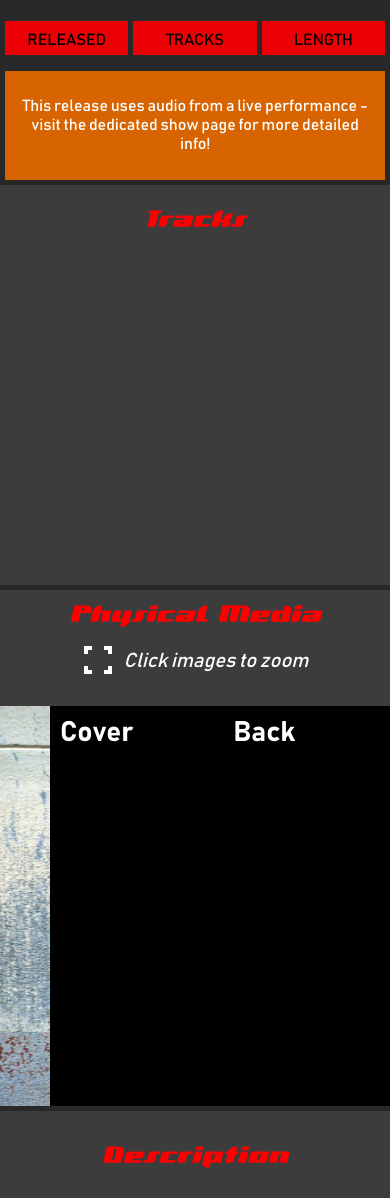
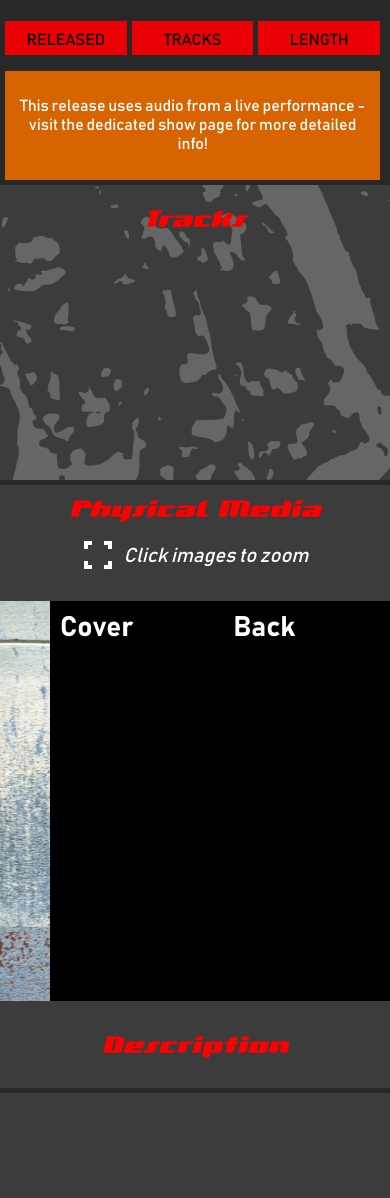
Before and after one commit to Alex-ABPerson/Crush40Site, a PHP site: page /menus/albumView.html in a window 390 px wide. After the commit the page ends 1093 px from the top, so only its background shows below. Run offline with PHP 8.4, Linux system fonts and the light colour scheme.

Commit message:
Add background to album view + Improve mobile

```diff
--- a/menus/albumView.html
+++ b/menus/albumView.html
@@ -570,7 +570,7 @@
             </ul>
         </div>
 
-        <div class="description block">
+        <div class="descriptionSection block">
             <h2 class="dimentiaFont">Description</h2>
             <div class="text"></div>
         </div>
--- a/menus/css/albumView.css
+++ b/menus/css/albumView.css
@@ -3,7 +3,9 @@
 
 body {
     --separator-color: rgb(40, 40, 40);
-    background-color: var(--separator-color);
+    background-color: var(--crush40-gray);
+    background-image: url('../../img/visuals/Background/Vector/Jun1.svg');
+    background-repeat: no-repeat;
 
     display: grid;
 
@@ -16,7 +18,6 @@ body {
         "physical"
         "description";
 
-    gap: 5px;
     box-sizing: border-box;
 }
 
@@ -24,7 +25,7 @@ body {
     grid-area: intro;
 }
 
-.description {
+.descriptionSection {
     grid-area: description;
 }
 
@@ -40,6 +41,28 @@ body {
     grid-area: tabs;
     position: absolute;
     visibility: collapse;
+}
+
+@media (max-width: 1000px) {
+    body {
+        background-size: cover;
+        background-position: auto;
+    }
+
+    .descriptionSection, .tracks, .tabs {
+        border-bottom: 5px solid var(--separator-color);
+    }
+}
+
+@media (min-width: 1000px) {
+    body {
+        background-size: 80%;
+        background-position: -80% 60%;
+    }
+
+    .descriptionSection, .tracks, .tabs {
+        border-right: 5px solid var(--separator-color);
+    }
 }
 
 @media (min-width: 1000px) and (max-width: 1409px) {
@@ -64,7 +87,7 @@ body {
         border-bottom-color: var(--crush40-blue);
     }
 
-    .page.descOpen .tracks, body:not(.descOpen) .description {
+    .page.descOpen .tracks, body:not(.descOpen) .descriptionSection {
         position: absolute;
         visibility: collapse;
         width: 0;
@@ -88,7 +111,6 @@ body {
 }
 
 .block {
-    background-color: var(--crush40-gray);
     padding: 0;
 }
 
@@ -102,7 +124,8 @@ body {
 /* Intro */
 .intro {
     padding-left: 5px;
-    padding-right: 5px;
+    padding-right: 10px;
+    padding-bottom: 5px;
     background-color: var(--separator-color);
     text-align: center;
 }
@@ -162,15 +185,13 @@ body {
 
     position: absolute;
     width: 100%;
-    height: 300px;
     overflow: auto;
     flex-direction: row;
 }
 
 .tracks {
     position: relative;
-    width: 100%;
-    height: 400px;
+    height: 295px;
     text-align: center;
 }
 
@@ -186,7 +207,6 @@ body {
 
 .trackList {
     padding: 0;
-    margin: 0;
     list-style-type: none;
 
     display: flex;
@@ -323,17 +343,17 @@ body {
 }
 
 /* Description */
-.description {
+.descriptionSection {
     grid-area: description;
     padding: 10px;
     overflow: auto;
 }
 
-.description h2 {
+.descriptionSection h2 {
     text-align: center;
 }
 
-.description p {
+.descriptionSection p {
     font-size: 110%;
 }
 
--- a/menus/js/albumView.js
+++ b/menus/js/albumView.js
@@ -26,7 +26,7 @@ let bookletNavRight;
 window.addEventListener('load', () => {
     page = document.querySelector(".page");
     title = document.querySelector(".intro > .title");
-    description = document.querySelector(".description > .text");
+    description = document.querySelector(".descriptionSection > .text");
     statYear = document.querySelector(".intro > .stats > .statYear > .statVal");
     statTracks = document.querySelector(".intro > .stats > .statTrackCount > .statVal");
     statLength = document.querySelector(".intro > .stats > .statLength > .statVal");
```
Also changed, not shown: img/visuals/Background/Vector/Jun1.svg (added).
